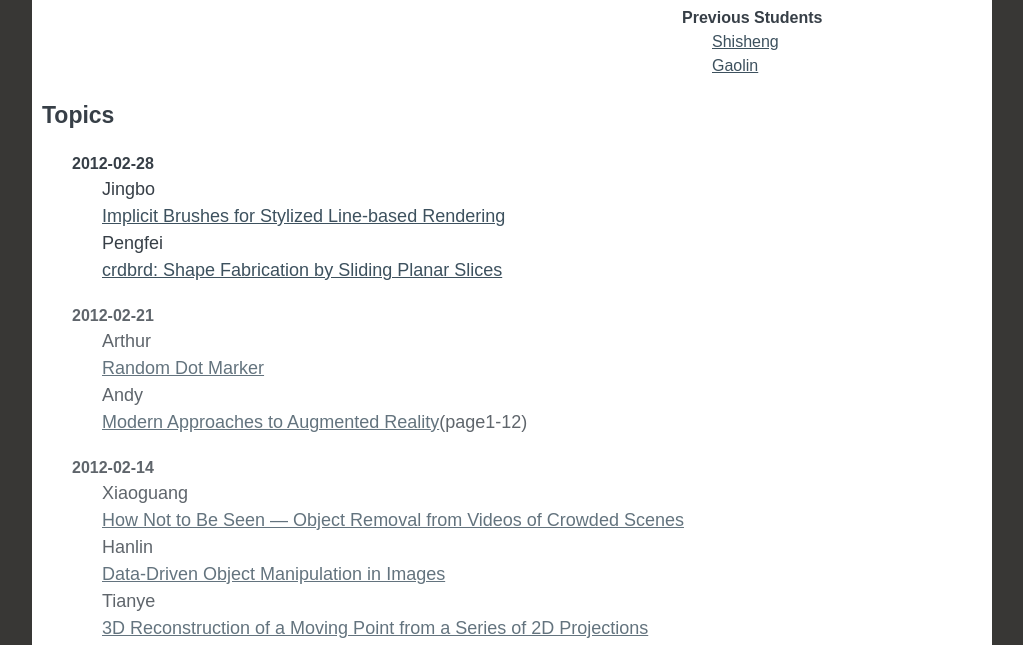
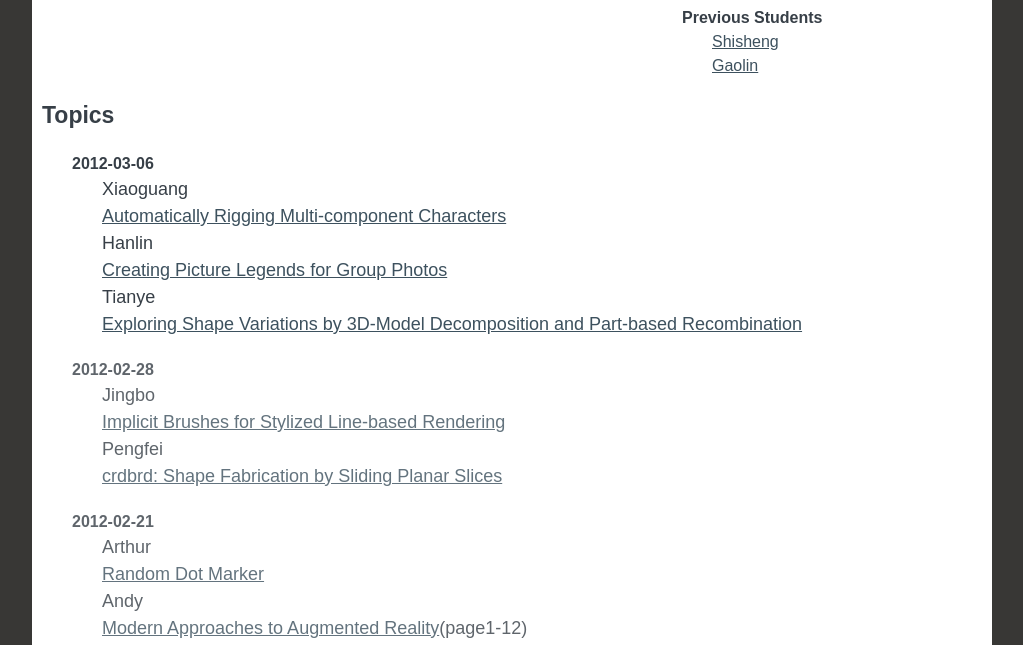
Before and after one commit to andyli/ResearchSeminar, a plain HTML site: page index.html in a window 1280 px wide. Shown: the part 455-1100 px from the top of the page, without its empty margins (128-1151 px from the left). Drawn offline with nearby package versions, Linux system fonts and the light colour scheme.

Commit message:
updated for 2012-03-06

```diff
--- a/index.html
+++ b/index.html
@@ -76,6 +76,23 @@
 	<div class="topics grid_12 clearfix">
 		<h2>Topics</h2>
 		<ol id="seminar-items">
+            <li>
+                <h3>2012-03-06</h3>
+                <ul class="presents">
+                    <li>
+                        <div class="presenter">Xiaoguang</div>
+                        <div class="paper"><a href="http://www.mpi-inf.mpg.de/~gbharaj/papers/armc_eg_2012/">Automatically Rigging Multi-component Characters</a></div>
+                    </li>
+                    <li>
+                        <div class="presenter">Hanlin</div>
+                        <div class="paper"><a href="http://www.comp.nus.edu.sg/~junhong/">Creating Picture Legends for Group Photos</a></div>
+                    </li>
+                    <li>
+                        <div class="presenter">Tianye</div>
+                        <div class="paper"><a href="http://www.mpi-inf.mpg.de/resources/3DModelRecombination/">Exploring Shape Variations by 3D-Model Decomposition and Part-based Recombination</a></div>
+                    </li>
+                </ul>
+            </li>
             <li>
                 <h3>2012-02-28</h3>
                 <ul class="presents">
```
